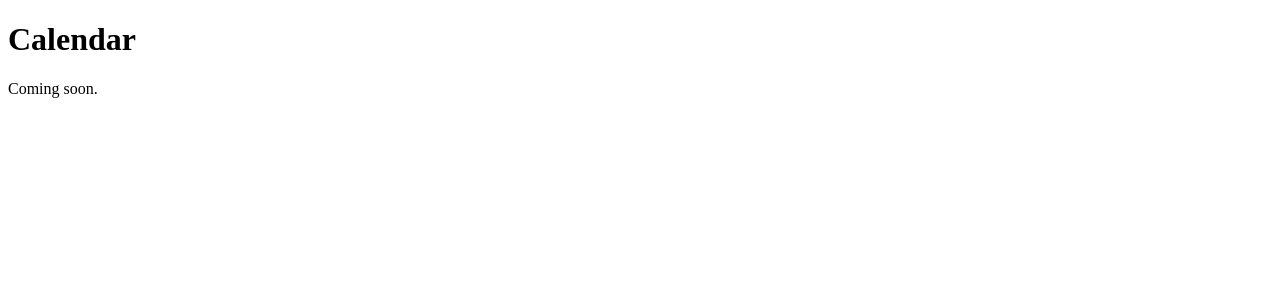
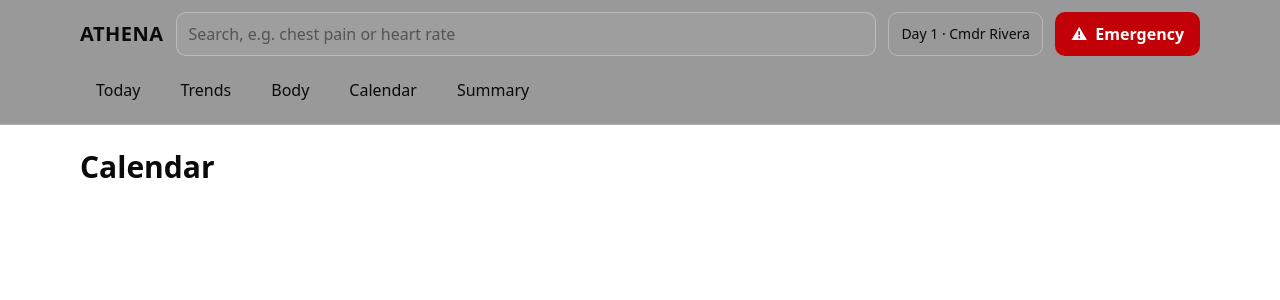
Before and after one commit to NASAthon/ATHENA, a Next.js app: page /calendar in a window 1280 px wide. Shown: the top 300 px of the page. Built offline with nearby package versions, Linux system fonts and the light colour scheme.

Commit message:
Consolidate app directories into src/app and fix globals.css

```diff
--- a/package.json
+++ b/package.json
@@ -19,13 +19,13 @@
     "react": "19.3.0",
     "react-dom": "19.3.0",
     "shadcn": "^4.23.0",
-    "sql.js": "^1.16.0",
-    "tw-animate-css": "^1.4.0"
+    "sql.js": "^1.16.0"
   },
   "devDependencies": {
     "@tailwindcss/turbopack": "4.3.3",
     "eslint": "^9",
     "eslint-config-next": "16.4.6",
-    "tailwindcss": "4.3.3"
+    "tailwindcss": "4.3.3",
+    "tw-animate-css": "^1.4.0"
   }
 }
--- a/src/app/globals.css
+++ b/src/app/globals.css
@@ -1,6 +1,5 @@
 @import "tailwindcss";
-@import "tw-animate-css";
-@import "shadcn/tailwind.css";
+
 
 @custom-variant dark (&:is(.dark *));
 
```
Also changed, not shown: src/app/body/page.js (renamed from app/body/page.js), src/app/calendar/page.js (renamed from app/calendar/page.js), src/app/components/Header.js (renamed from app/components/Header.js), src/app/components/PageShell.js (renamed from app/components/PageShell.js), src/app/emergency/page.js (renamed from app/emergency/page.js), src/app/summary/page.js (renamed from app/summary/page.js), src/app/trends/page.js (renamed from app/trends/page.js), 1 other file (tests, documents, lock files or other folders).
